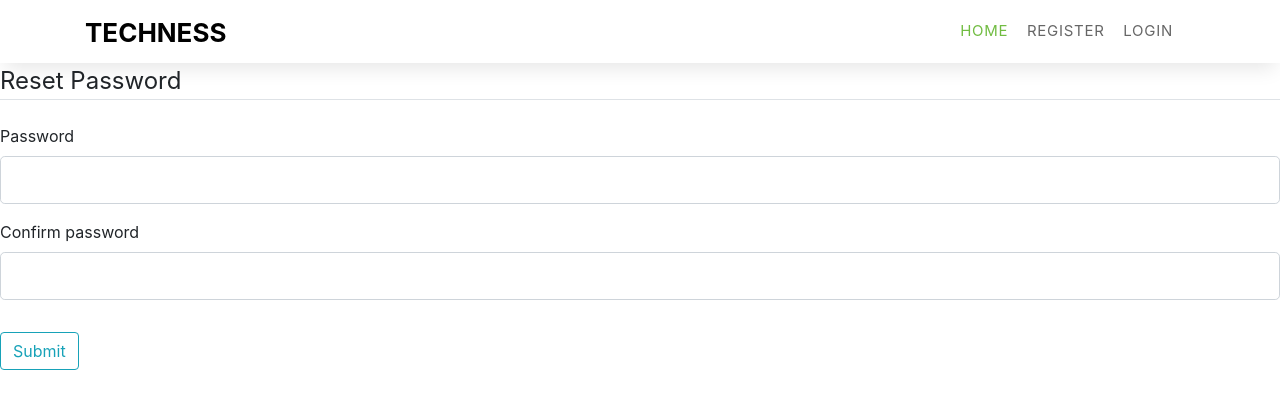
After one commit to kahenya-anita/Techness, a Python web app: template app/templates/reset_token.html in a window 1280 px wide. The commit adds this page. Shown: the top 409 px of the page. Run offline with Jinja, Linux system fonts and the light colour scheme; the template is opened without the code that fills it: most values are stand-ins (such as "Sample title", 1, 10 or a date in 2020); form fields are guessed from the names that the template uses; some libraries are stand-ins or nearby versions; some web fonts are replaced.

Commit message:
Add reset password & token

```diff
--- /dev/null
+++ b/app/templates/reset_token.html
@@ -0,0 +1,40 @@
+{% extends "layout.html" %}
+{% block content %}
+    <div class="content-section">
+        <form method="POST" action="">
+            {{ form.hidden_tag() }}
+            <fieldset class="form-group">
+                <legend class="border-bottom mb-4">Reset Password</legend>
+                <div class="form-group">
+                    {{ form.password.label(class="form-control-label") }}
+                    {% if form.password.errors %}
+                        {{ form.password(class="form-control form-control-lg is-invalid") }}
+                        <div class="invalid-feedback">
+                            {% for error in form.password.errors %}
+                                <span>{{ error }}</span>
+                            {% endfor %}
+                        </div>
+                    {% else %}
+                        {{ form.password(class="form-control form-control-lg") }}
+                    {% endif %}
+                </div>
+                <div class="form-group">
+                    {{ form.confirm_password.label(class="form-control-label") }}
+                    {% if form.confirm_password.errors %}
+                        {{ form.confirm_password(class="form-control form-control-lg is-invalid") }}
+                        <div class="invalid-feedback">
+                            {% for error in form.confirm_password.errors %}
+                                <span>{{ error }}</span>
+                            {% endfor %}
+                        </div>
+                    {% else %}
+                        {{ form.confirm_password(class="form-control form-control-lg") }}
+                    {% endif %}
+                </div>
+            </fieldset>
+            <div class="form-group">
+                {{ form.submit(class="btn btn-outline-info") }}
+            </div>
+        </form>
+    </div>
+{% endblock content %}
--- a/app/users/routes.py
+++ b/app/users/routes.py
@@ -71,7 +71,7 @@ def user_quotes(username):
     user = User.query.filter_by(username=username).first_or_404()
     Quotes = Quote.query.filter_by(author=user)\
         .order_by(Quote.date_posted.desc())\
-        .paginate(page=page, per_page=5)
+        .paginate(page=page, per_page=6)
     return render_template('quotes.html', quotes=quotes, user=user)
 
 
```
Also changed, not shown: app/templates/quotes.html (+4 -4 lines), app/templates/reset_request.html (added, +27 -0 lines), app/templates/user_quotes.html (added, +28 -0 lines).
